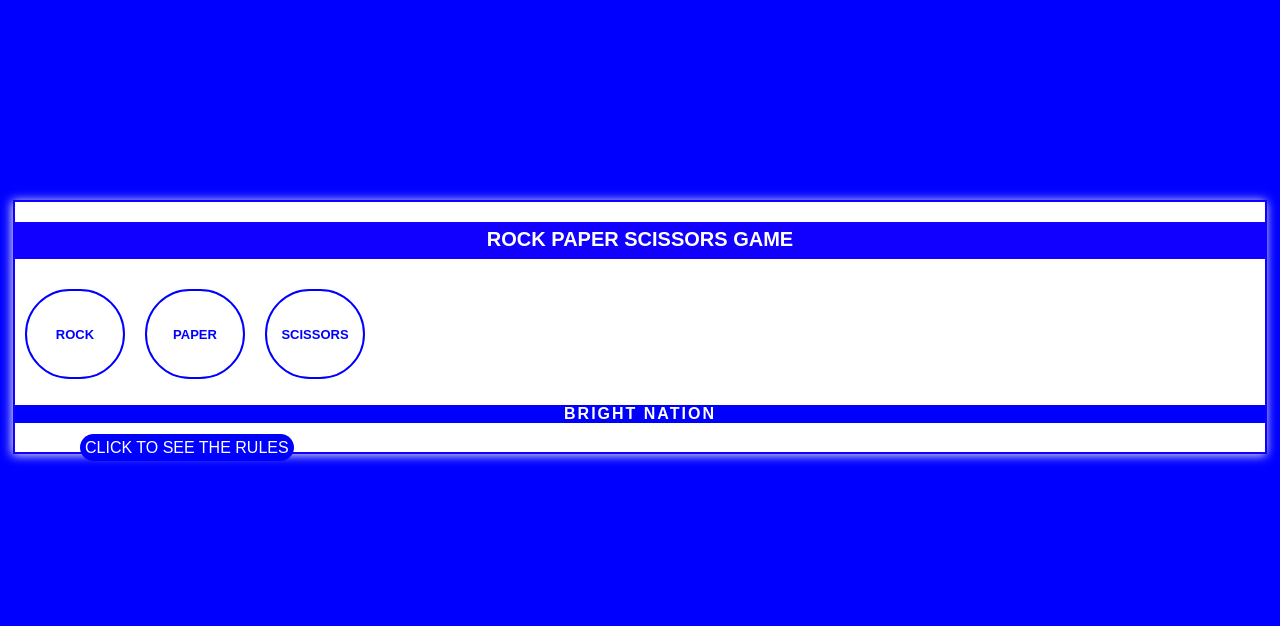
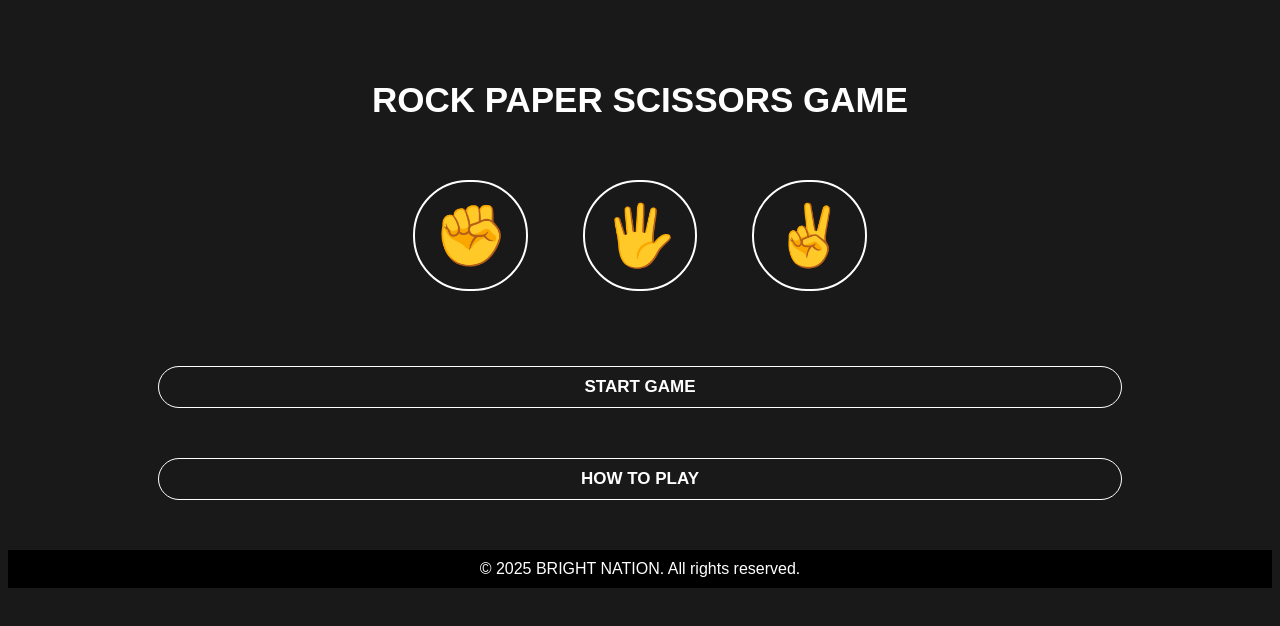
Before and after one commit to Brightnation87/brightgame, a plain HTML site: page index.html in a window 1280 px wide. Drawn offline with Linux system fonts and the light colour scheme.

Commit message:
Add files via upload

```diff
--- a/index.html
+++ b/index.html
@@ -3,199 +3,42 @@
 <head>
   <meta charset="UTF-8">
   <meta name="viewport"
-  content="width=device-width initial-scale=1.0">
-
-  <style>
-      body{
-    background-color:blue;
-    font-family:Arial;
-  }
-
-  .body {
-    margin:200px 5px 200px 5px;
-    background-color:white;
-    height:250px;
-    border: 2px solid #1100ff;
-    box-shadow: -1px 1px 10px whitesmoke;
-
-    }
-
-   .game-name {
-     height:25px;
-     background-color: #1100ff;
-     text-align: center;
-     font-weight: bolder;
-     font-size: 20px;
-     padding: 6px ;
-     color: white;
-   }
-
-   .buttons {
-     display: flex;
-   }
-
-   .buttons button{
-     padding: 10px;
-     margin: 10px;
-     width: 100px;
-     height: 90px;
-     border-radius: 45px;
-     border: 2px solid blue;
-     color: blue;
-     background-color: white;
-     font-size: 13px;
-     font-weight: bold;
-
-   }
-
-   .buttons button:hover {
-     background-color: blue;
-     color: white;
-     border: 2px solid white;
-     cursor: pointer;
-   }
-
-   .maker {
-     bottom: 0;
-     color:white;
-     background-color: blue;
-     font-weight: bolder;
-     text-align:center;
-     letter-spacing: 2px;
-   }
-
-
-   a {
-     text-decoration: none;
-     color:white;
-     padding: 5px;
-     margin-left: 65px;
-     background-color: blue;
-     border-radius: 20px;
-   }
-
-  </style>
-
+    content="width=device-width , initial-scale = 1.0">
   <title>ROCK PAPER SCISSORS</title>
-  <link rel="stylesheet" href="game.css">
-
+  <link rel="stylesheet" href="style.css">
 </head>
 <body>
-   <div class="body">
-  <p class="game-name">
+  <body>
+  <p class="title">
     ROCK PAPER SCISSORS GAME
   </p>
+    <div class="emojis">
+     <p class="emoji">
+       ✊
+     </p>
 
-  <div class="buttons">
+     <p class="emoji">
+       🖐️
+     </p>
 
-    <button onclick="
-
-   const computerMove = pickComputerMove();
-    const computerWin = 'Yh I won! 😋💯\n\nNo one dares to beat Bright nation';
-
-       const computerLoss = 'That was luck i almost got u\n\nYou won the round 😞😞';
-
-       const computerDraw = 'Shit 😯 So close to failure\n\nIts was a Tie🎀';
-      let result = '';
-
-        if(computerMove === 'ROCK')
-         {
-        result = computerDraw;
-        }
-        else if(computerMove === 'PAPER')
-         {
-         result =computerWin;
-        }
-        else if(computerMove === 'SCISSORS')
-        {
-        result = computerLoss;
-        }
-
-        alert(`${result}\n\nBright played ${computerMove}\nU played ROCK`);
-
-
-
-    ">ROCK</button>
-
-    <button onclick="
-   const computerMove = pickComputerMove();
-    const computerWin = 'Yh I won! 😋💯\n\nNo one dares to beat Bright nation';
-
-       const computerLoss = 'That was luck i almost got u\n\nYou won the round 😞😞';
-
-       const computerDraw = 'Shit 😯 So close to failure\n\nIts was a Tie🎀';
-      let result = '';
-
-        if(computerMove === 'ROCK') {
-        result = computerLoss;
-        }else if(computerMove === 'PAPER') {
-         result = computerDraw;
-        }else if(computerMove === 'SCISSORS'){
-        result = computerWin;
-        }
-
-        alert(`${result}\n\nBright played ${computerMove}\nU played PAPER`);
-
-
-
-    ">PAPER</button>
-
-   <button onclick="
-  const computerMove = pickComputerMove();
-
-  const  computerWin = 'Yh I won! 😋💯\n\nNo one dares to beat Bright nation';
-
-      const  computerLoss = 'That was luck i almost got u\n\nYou won the round 😞😞';
-
-      const  computerDraw = 'Shit 😯 So close to failure\n\nIts was a Tie🎀';
-
-      if(computerMove === 'ROCK') {
-        result =  computerWin;
-        }else if(computerMove === 'PAPER') {
-         result =computerLoss;
-        }else if(computerMove === 'SCISSORS'){
-        result =computerDraw;
-        }
-
-       alert(`${result}\n\nBright played ${computerMove}\nU played SCISSORS`);
-
-
-   ">SCISSORS</button>
-
+     <p class="emoji">
+       ✌️
+     </p>
+     </div>
+     <div class="start-game">
+    <a href="game.html" class="link">
+      START GAME
+    </a>
     </div>
 
-    <p class="maker">
-      BRIGHT NATION
-    </p>
-
-    <a href="rules.html">CLICK TO SEE THE RULES</a>
+       <div class="how-to-play">
+    <a href="rules.html" class="link">
+      HOW TO PLAY
+    </a>
     </div>
 
-  <script>
-    function pickComputerMove(){
-      const randomNumber = Math.random();
-
-
-      let computerMove ='';
-
-      if(randomNumber >= 0 && randomNumber < 1/3 ) {
-        computerMove ='ROCK';
-      }
-
-      else if (randomNumber >= 1/3 && randomNumber < 2/3) {
-        computerMove ='PAPER';
-        }
-
-      else if (randomNumber >= 2/3 && randomNumber < 1) {
-        computerMove ='SCISSORS';
-      }
-
-
-      return computerMove;
-    }
-
-
-
-  </script>
+    <footer class="footer">
+      &copy 2025 BRIGHT NATION. All rights reserved.
+    </footer>
 </body>
 </html>
--- /dev/null
+++ b/style.css
@@ -0,0 +1,162 @@
+ body {
+  background-color: rgb(25,25,25);
+  color: white;
+  font-family: Arial;
+  cursor: pointer;
+}
+
+.title {
+  text-align: center;
+  font-weight: bolder;
+  font-size: 23px;
+  margin-top: 80px;
+}
+
+ .emoji {
+   font-size: 45px;
+   padding: 18px;
+   margin: 50px 5px;
+   border: 2px solid white;
+   border-radius: 55px;
+   background-color: rgb(25,25,25);
+   display: inline-block;
+   text-align: center;
+
+ }
+
+ .emoji:hover{
+   border: 2px solid orange;
+ }
+
+ .link {
+   border: 1px solid white;
+   background-color: rgb(25,25,25);
+   padding: 10px 20px;
+   font-size: 17px;
+   border-radius: 50px;
+   font-weight: bold;
+   text-align: center;
+   display: block;
+   text-decoration: none;
+   color: white;
+   margin: 50px 20%;
+   margin-bottom: 0px;
+
+ }
+
+
+ .emojis {
+   text-align: center;
+ }
+
+/*
+.start-game {
+  justify-content: center;
+  align-content: center;
+}
+*/
+
+ .footer {
+   position: fixed;
+   bottom: 10px;
+   left: 0px;
+   right: 0px;
+   text-align: center;
+   background-color: black;
+   padding: 10px;
+
+ }
+
+ .grid {
+   display: grid;
+   grid-template-columns: auto auto;
+   grid-template-rows: auto auto;
+   text-align: center;
+ }
+ .result {
+   font-size: 15px;
+   font-weight: bold;
+   word-spacing: 5px;
+ }
+
+ .result-label{
+   font-size: 15px;
+   font-weight: bolder;
+ }
+
+ .move {
+   font-size: 15px;
+   font-weight: bold;
+   word-spacing: 5px;
+ }
+
+ .move-label {
+   font-size: 15px;
+   font-weight: bolder;
+ }
+
+ .score {
+   text-align: center;
+   font-size: 17px;
+   font-weight: bolder;
+   margin: 20px;
+   word-spacing: 5px;
+   letter-spacing: 2px;
+ }
+
+ .reset {
+   font-size: 15px;
+   margin: 20px ;
+   padding: 5px 15px;
+   font-weight: bolder;
+   background-color: white;
+   border: none;
+ }
+
+ .reset-button {
+   text-align: center;
+ }
+
+ .rules {
+   font-size: 18px;
+   text-align: center;
+ }
+
+
+
+@media screen and (min-width: 480px) {
+  .footer {
+    position: static;
+  }
+
+  .link {
+    margin: 50px 150px;
+  }
+
+  .emoji {
+    font-size: 60px;
+    margin: 25px;
+  }
+
+  .title {
+    font-size: 35px;
+  }
+
+  .result, .result-label,
+  .move, .move-label {
+    font-size: 17px;
+  }
+
+  .reset {
+    font-size: 25px;
+  }
+
+  .score {
+    margin: 20px;
+    font-size: 20px;
+  }
+
+  .rules {
+    font-size: 25px;
+  }
+}
```
Also changed, not shown: game.html (added, +66 -0 lines), game.js (added, +101 -0 lines), rules.html (+22 -68 lines). Lines whose indentation alone changed are shown as unchanged.
